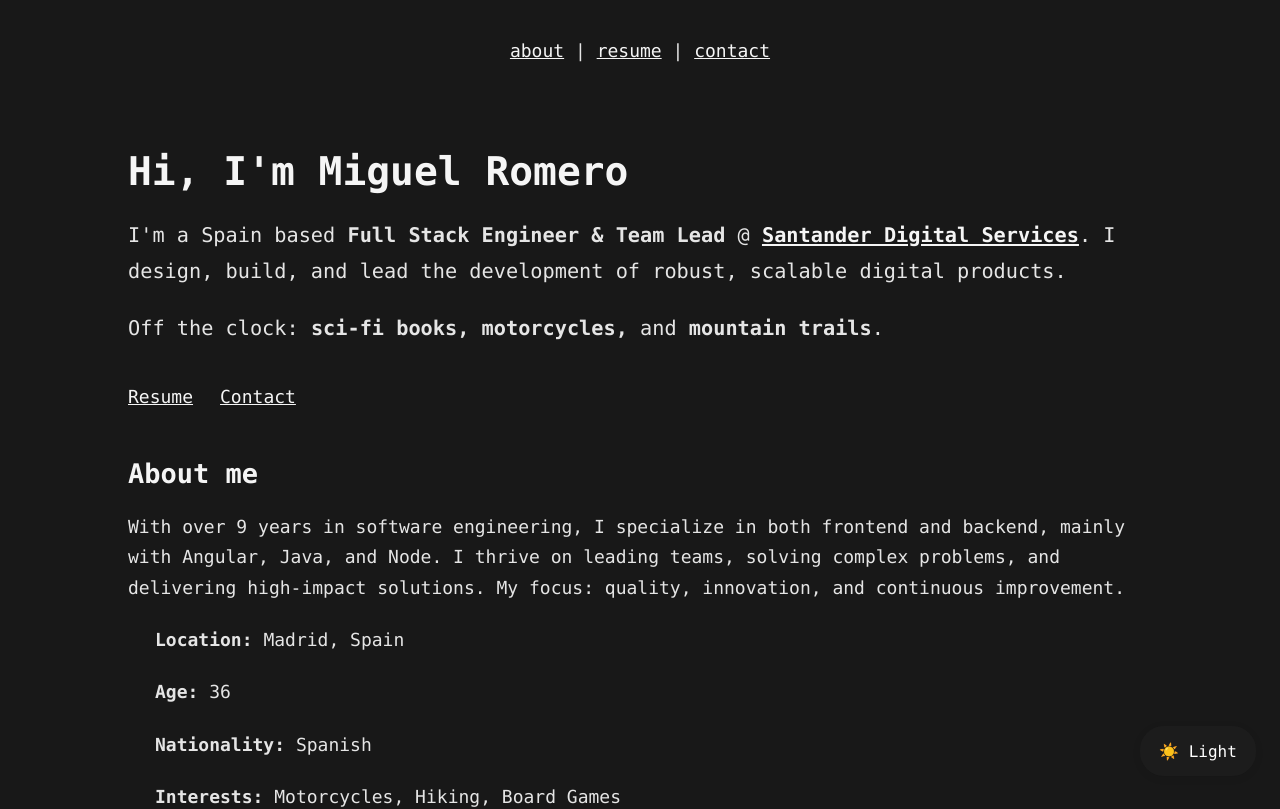
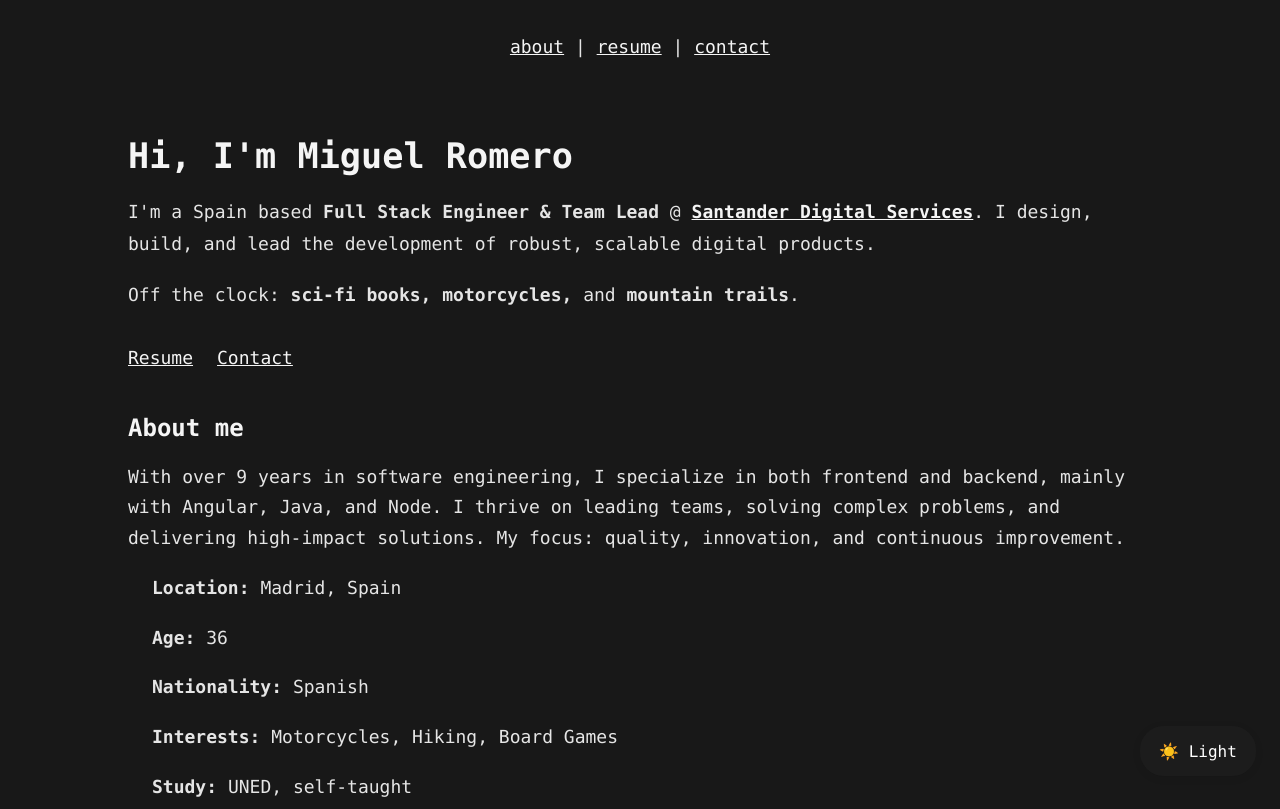
Before and after one commit to mromerolopez/resume, a Next.js app: page /resume/ in a window 1280 px wide. Shown: the top 809 px of the page. Built offline with nearby package versions, Linux system fonts and the light colour scheme.

Commit message:
Dark/Light mode

```diff
--- a/src/globalStyles.scss
+++ b/src/globalStyles.scss
@@ -29,46 +29,23 @@
 html {
   -webkit-tap-highlight-color: transparent;
   scroll-behavior: smooth;
-  height: 100vh;
-}
-
-body {
-  position: relative;
-  width: 100%;
-  color: #444444;
-  font-family: system-ui, -apple-system, BlinkMacSystemFont, 'Segoe UI', Ubuntu, 'Helvetica Neue', sans-serif;
-  // background-color: #fafafa;
-}
-
-td,
-th {
-  padding: 4px 8px 4px 4px;
-  text-align: left;
-}
-
-th {
-  font-weight: 600;
-}
-
-/* Minimalist global styles inspired by bellard.org */
-
-html, body {
+  min-height: 100vh;
   height: 100%;
-  margin: 0;
-  padding: 0;
-  // background: #fff;
-  color: #111;
-  font-family: 'Fira Mono', 'Menlo', 'Consolas', 'Liberation Mono', monospace;
-  font-size: 18px;
-  line-height: 1.7;
+  background: #181818 !important;
 }
 
 body {
   min-height: 100vh;
+  width: 100%;
   display: flex;
   flex-direction: column;
   align-items: center;
   justify-content: flex-start;
+  font-family: 'Fira Mono', 'Menlo', 'Consolas', 'Liberation Mono', monospace;
+  font-size: 18px;
+  line-height: 1.7;
+  background: #181818 !important;
+  color: #e5e5e5;
 }
 
 main {
@@ -79,20 +56,21 @@ main {
   box-sizing: border-box;
 }
 
+/* Typography */
 h1, h2, h3, h4, h5, h6 {
   font-family: inherit;
   font-weight: 600;
-  color: #111;
   margin: 2.5rem 0 1.2rem 0;
   line-height: 1.2;
+  color: #f5f5f5;
 }
 
 h1 { font-size: 2.2rem; }
 h2 { font-size: 1.5rem; }
 h3 { font-size: 1.2rem; }
 
-p, ul, ol, li {
-  color: #222;
+p, ul, ol, li, span, div, th, td {
+  color: #e5e5e5;
   margin-bottom: 1.2rem;
 }
 
@@ -101,21 +79,64 @@ ul, ol {
 }
 
 a {
-  color: #111;
+  color: #f5f5f5;
   text-decoration: underline;
   transition: color 0.2s;
 }
 
 a:hover {
+  color: #bbb;
+}
+
+hr, main > * + *::before {
+  border: none;
+  border-top: 1px solid #333;
+  margin: 2.5rem 0;
+}
+
+/* Light mode */
+body.light {
+  background: #fff !important;
+}
+
+body.light html {
+  background: #fff !important;
+}
+
+body.light h1,
+body.light h2,
+body.light h3,
+body.light h4,
+body.light h5,
+body.light h6 {
+  color: #111;
+}
+
+body.light p,
+body.light ul,
+body.light ol,
+body.light li,
+body.light span,
+body.light div,
+body.light th,
+body.light td {
+  color: #222;
+}
+
+body.light a {
+  color: #111;
+}
+
+body.light a:hover {
   color: #666;
 }
 
-hr {
-  border: none;
+body.light hr,
+body.light main > * + *::before {
   border-top: 1px solid #eee;
-  margin: 2.5rem 0;
 }
 
+/* Utilities */
 img {
   max-width: 100%;
   border-radius: 0;
@@ -134,59 +155,3 @@ img {
   border: none !important;
   color: inherit !important;
 }
-
-/* Modo DARK (por defecto) */
-body, html {
-  background: #181818 !important;
-  color: #e5e5e5;
-  font-family: 'Fira Mono', 'Menlo', 'Consolas', 'Liberation Mono', monospace;
-  font-size: 18px;
-  line-height: 1.7;
-}
-h1, h2, h3, h4, h5, h6 {
-  color: #f5f5f5;
-  font-family: inherit;
-  font-weight: 600;
-  margin: 2.5rem 0 1.2rem 0;
-  line-height: 1.2;
-}
-p, ul, ol, li, span, div, th, td {
-  color: #e5e5e5;
-  margin-bottom: 1.2rem;
-}
-a {
-  color: #f5f5f5;
-  text-decoration: underline;
-  transition: color 0.2s;
-}
-a:hover {
-  color: #bbb;
-}
-hr, main > * + *::before {
-  border: none;
-  border-top: 1px solid #333;
-  background: #333;
-  margin: 2.5rem 0;
-}
-
-/* Modo LIGHT (body.light) */
-body.light, body.light html {
-  background: #fff !important;
-  color: #222;
-}
-body.light h1, body.light h2, body.light h3, body.light h4, body.light h5, body.light h6 {
-  color: #111;
-}
-body.light p, body.light ul, body.light ol, body.light li, body.light span, body.light div, body.light th, body.light td {
-  color: #222;
-}
-body.light a {
-  color: #111;
-}
-body.light a:hover {
-  color: #666;
-}
-body.light hr, body.light main > * + *::before {
-  border-top: 1px solid #eee;
-  background: #eee;
-}
```
